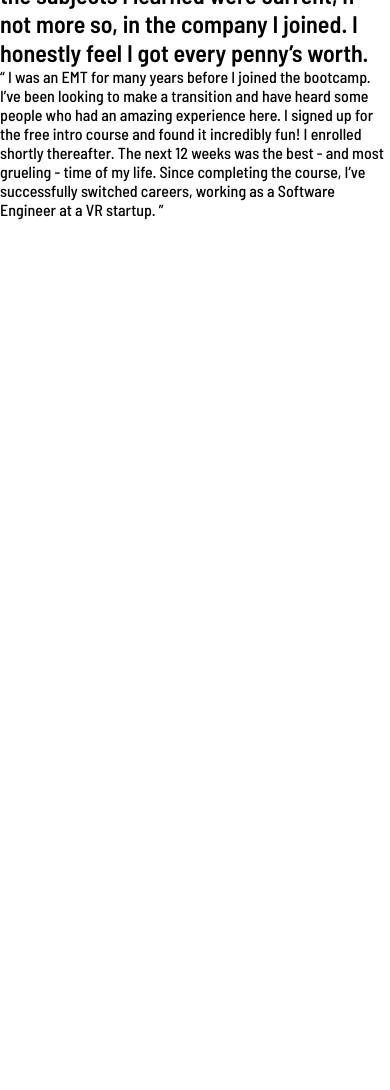
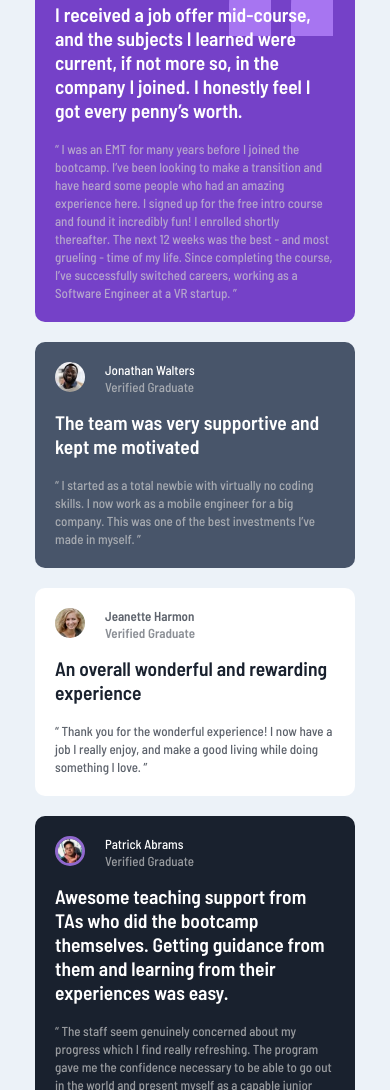
Before and after one commit to FerneyMontoya6/testimonial-grid, a plain HTML site: page index.html in a window 390 px wide. Shown: the part 106-1196 px from the top of the page. Before the commit the page ends 844 px from the top, so only its background shows below. Drawn offline with Linux system fonts and the light colour scheme.

Commit message:
The landing page is done, it's respononsive on desktop and mobile sizes

```diff
--- /dev/null
+++ b/css/desktop.css
@@ -0,0 +1,33 @@
+body {
+  height: 100vh;
+  display: flex;
+  align-items: center;
+}
+
+main {
+  width: 70%;
+  max-width: 140rem;
+  height: 60%;
+  place-content: center;
+  grid-template-columns: repeat(4, 1fr);
+  grid-template-rows: repeat(2, 1fr);
+  gap: 2rem;
+}
+
+.card:first-child {
+  grid-column: 1/span 2;
+  background-position: 80% top;
+}
+
+.card:nth-child(3) {
+  grid-row: 2 / 3;
+}
+
+.card:nth-child(4) {
+  grid-row: 2 / 3;
+  grid-column: 2 / 4;
+}
+
+.card:last-child {
+  grid-row: 1 / span 2;
+}
--- a/css/styels.css
+++ b/css/styels.css
@@ -13,11 +13,106 @@
 * {
   padding: 0;
   margin: 0;
-  /* font-size: 62.5%; */
   box-sizing: border-box;
 }
 
 html {
-  /* font-size: 1.3rem; */
+  font-size: 62.5%;
   font-family: 'Barlow Semi Condensed', sans-serif;
 }
+
+body {
+  font-size: 1.3rem;
+  background-color: var(--light-grayish-blue);
+}
+
+main {
+  display: grid;
+  width: 32rem;
+  margin: 4rem auto;
+  row-gap: 2rem;
+}
+
+.card {
+  width: 100%;
+  padding: 2rem;
+  border-radius: 1rem;
+  color: white;
+}
+
+.card header {
+  display: flex;
+  height: 3rem;
+}
+
+.card img {
+  margin-right: 2rem;
+  border-radius: 50%;
+}
+
+.card:first-child img,
+.card:nth-child(4) img {
+  border: 0.3rem solid rgba(144, 104, 206, 1);
+}
+
+.card h2 {
+  margin: 1.8rem 0;
+}
+
+.card blockquote,
+.card span:last-child {
+  line-height: 1.8rem;
+  color: var(--Light-gray);
+  opacity: 0.7;
+}
+
+.card__personal-info {
+  display: flex;
+  flex-direction: column;
+  justify-content: space-evenly;
+}
+
+.card:first-child {
+  background-image: url("../images/bg-pattern-quotation.svg");
+  background-repeat: no-repeat;
+  background-position: 90% top;
+  background-color: var(--moderate-violet);
+}
+
+.card:nth-child(2) {
+  background-color: var(--very-dark-grayish-blue);
+}
+
+.card:nth-child(3),
+.card:last-child {
+  background-color: var(--white);
+}
+
+.card:nth-child(3) h2,
+.card:last-child h2 {
+  color: var(--very-dark-blackish-blue);
+}
+
+.card:nth-child(3) blockquote,
+.card:last-child blockquote {
+  color: var(--very-dark-blackish-blue);
+  opacity: 0.7;
+}
+
+.card:nth-child(3) span:first-child,
+.card:last-child span:first-child {
+  font-weight: 600;
+  color: var(--very-dark-blackish-blue);
+  opacity: 0.7;
+}
+
+.card:nth-child(3) span:last-child,
+.card:last-child span:last-child {
+  font-weight: 600;
+  color: var(--very-dark-blackish-blue);
+  opacity: 0.5;
+}
+
+.card:nth-child(4) {
+  background-color: var(--very-dark-blackish-blue);
+}
--- a/index.html
+++ b/index.html
@@ -1,31 +1,34 @@
 <!DOCTYPE html>
-<html lang="en">
+<html lang="es">
+
 <head>
   <meta charset="UTF-8">
-  <meta name="viewport" content="width=device-width, initial-scale=1.0"> <!-- displays site properly based on user's device -->
-
+  <meta name="viewport" content="width=device-width, initial-scale=1.0">
   <link rel="icon" type="image/png" sizes="32x32" href="./images/favicon-32x32.png">
+  <link rel="preconnect" href="https://fonts.gstatic.com" crossorigin>
+  <link href="https://fonts.googleapis.com/css2?family=Barlow+Semi+Condensed:wght@500;600&display=swap"
+    rel="stylesheet">
   <link rel="stylesheet" href="./css/styels.css">
+  <link rel="stylesheet" media="(min-width: 1440px)" href="./css/desktop.css">
   <link rel="preconnect" href="https://fonts.googleapis.com">
-  <link rel="preconnect" href="https://fonts.gstatic.com" crossorigin>
-  <link href="https://fonts.googleapis.com/css2?family=Barlow+Semi+Condensed:wght@500;600&display=swap" rel="stylesheet">
 
   <title>Testimolial grid</title>
 </head>
+
 <body>
   <main>
-    <section>
-      <div>
-        <article>
+    <article class="card">
       <header>
-            <img src="" alt="">
-            <div>
-              <p>Daniel Clifford</p>
-              <p>Verified Graduate</p>
+        <img src="./images/image-daniel.jpg" alt="Daniel's profil photo">
+        <div class="card__personal-info">
+          <span>Daniel Clifford</span>
+          <span>Verified Graduate</span>
         </div>
       </header>
-          <h2>I received a job offer mid-course, and the subjects I learned were current, if not more so,
-          in the company I joined. I honestly feel I got every penny’s worth.</h2>
+      <h2>
+        I received a job offer mid-course, and the subjects I learned were current, if not more so,
+        in the company I joined. I honestly feel I got every penny’s worth.
+      </h2>
       <blockquote>
         “ I was an EMT for many years before I joined the bootcamp. I’ve been looking to make a
         transition and have heard some people who had an amazing experience here. I signed up
@@ -34,64 +37,79 @@
         the course, I’ve successfully switched careers, working as a Software Engineer at a VR startup. ”
       </blockquote>
     </article>
-        <article>
+
+    <article class="card">
       <header>
-            <img src="" alt="">
-            <div>
-              <p></p>
-              <p></p>
+        <img src="./images/image-jonathan.jpg" alt="Jonathan's profile">
+        <div class="card__personal-info">
+          <span>Jonathan Walters</span>
+          <span>Verified Graduate</span>
         </div>
       </header>
-          <h2></h2>
+      <h2>The team was very supportive and kept me motivated</h2>
       <blockquote>
-
+        “ I started as a total newbie with virtually no coding skills. I now work as a mobile engineer
+        for a big company. This was one of the best investments I’ve made in myself. ”
       </blockquote>
     </article>
-      </div>
-      <div>
-        <article>
+
+    <article class="card">
       <header>
-            <img src="" alt="">
-            <div>
-              <p></p>
-              <p></p>
+        <img src="./images/image-jeanette.jpg" alt="Jeanette's profile photo">
+        <div class="card__personal-info">
+          <span>Jeanette Harmon</span>
+          <span>Verified Graduate</span>
         </div>
       </header>
-          <h2></h2>
+      <h2>An overall wonderful and rewarding experience</h2>
       <blockquote>
-
+        “ Thank you for the wonderful experience! I now have a job I really enjoy, and make a good living
+        while doing something I love. ”
       </blockquote>
     </article>
-        <article>
+
+    <article class="card">
       <header>
-            <img src="" alt="">
-            <div>
-              <p></p>
-              <p></p>
+        <img src="./images/image-patrick.jpg" alt="Patrick's profile photo">
+        <div class="card__personal-info">
+          <span>Patrick Abrams</span>
+          <span>Verified Graduate</span>
         </div>
       </header>
-          <h2></h2>
+      <h2>
+        Awesome teaching support from TAs who did the bootcamp themselves. Getting guidance from them and
+        learning from their experiences was easy.
+      </h2>
       <blockquote>
-
+        “ The staff seem genuinely concerned about my progress which I find really refreshing. The program
+        gave me the confidence necessary to be able to go out in the world and present myself as a capable
+        junior developer. The standard is above the rest. You will get the personal attention you need from
+        an incredible community of smart and amazing people. ”
       </blockquote>
     </article>
-      </div>
-      <div>
-        <article>
+
+    <article class="card">
       <header>
-            <img src="" alt="">
-            <div>
-              <p></p>
-              <p></p>
+        <img src="./images/image-kira.jpg" alt="Kira's profile photo">
+        <div class="card__personal-info">
+          <span>Kira Whittle</span>
+          <span>Verified Graduate</span>
         </div>
       </header>
-          <h2></h2>
+      <h2>Such a life-changing experience. Highly recommended!</h2>
       <blockquote>
-
+        “ Before joining the bootcamp, I’ve never written a line of code. I needed some structure from
+        professionals who can help me learn programming step by step. I was encouraged to enroll by a former
+        student of theirs who can only say wonderful things about the program. The entire curriculum and staff
+        did not disappoint. They were very hands-on and I never had to wait long for assistance. The agile team
+        project, in particular, was outstanding. It took my learning to the next level in a way that no tutorial
+        could ever have. In fact, I’ve often referred to it during interviews as an example of my developent
+        experience. It certainly helped me land a job as a full-stack developer after receiving multiple offers.
+        100% recommend! ”
       </blockquote>
     </article>
-      </div>
-    </section>
   </main>
+
 </body>
+
 </html>
```
Lines whose indentation alone changed are shown as unchanged.
